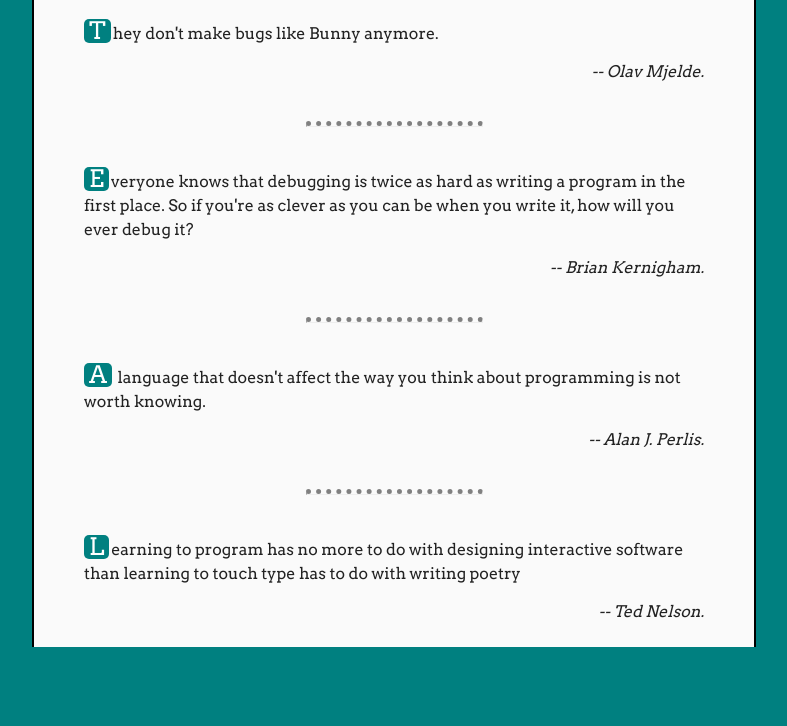
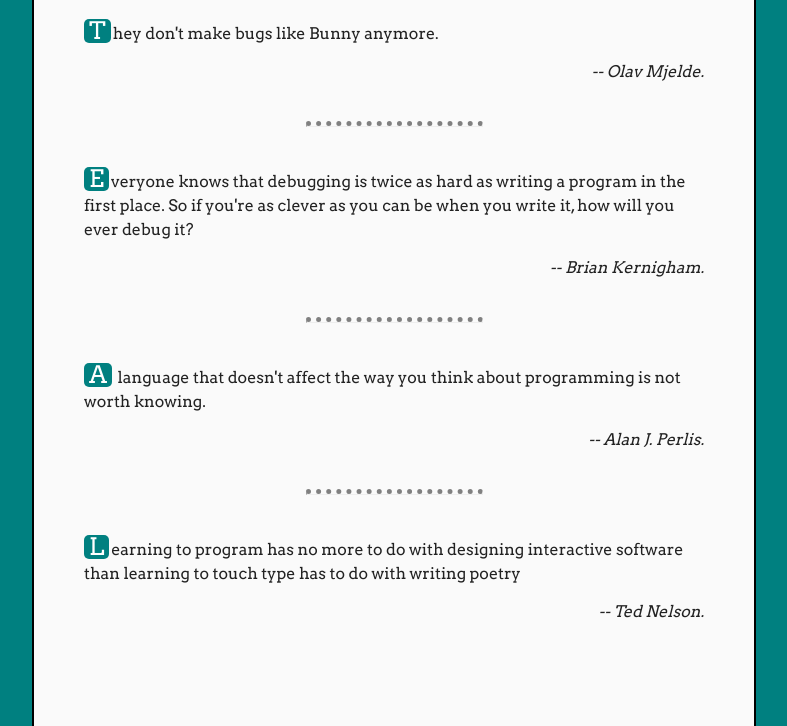
Before and after one commit to OkayDave/git-bisect-example, a plain HTML site: page index.html in a window 1280 px wide. Shown: the part 74-800 px from the top of the page, without its empty margins (246-1033 px from the left). Drawn offline with nearby package versions, Linux system fonts and the light colour scheme.

Commit message:
Made container full height

```diff
--- a/assets/application.css
+++ b/assets/application.css
@@ -17,6 +17,7 @@ body {
   background-color: #96cc8a;
   color: #222;
   margin-top: 0;
+  margin-bottom: 0;
 }
 
 hr {
--- a/assets/application.js
+++ b/assets/application.js
@@ -1,6 +1,10 @@
 function fancyBlockQuotes() {
   formatFirstLetters('p.quote');
   formatQuote('blockquote');
+}
+
+function fullHeightContainer() {
+  $('.container').css('padding-bottom', '5000px');
 }
 
 function formatQuote(selector) {
@@ -35,4 +39,5 @@ function increasePadding(selector, newPadding) {
 
 $(document).ready(function() {
   fancyBlockQuotes();
+  fullHeightContainer();
 })
```
